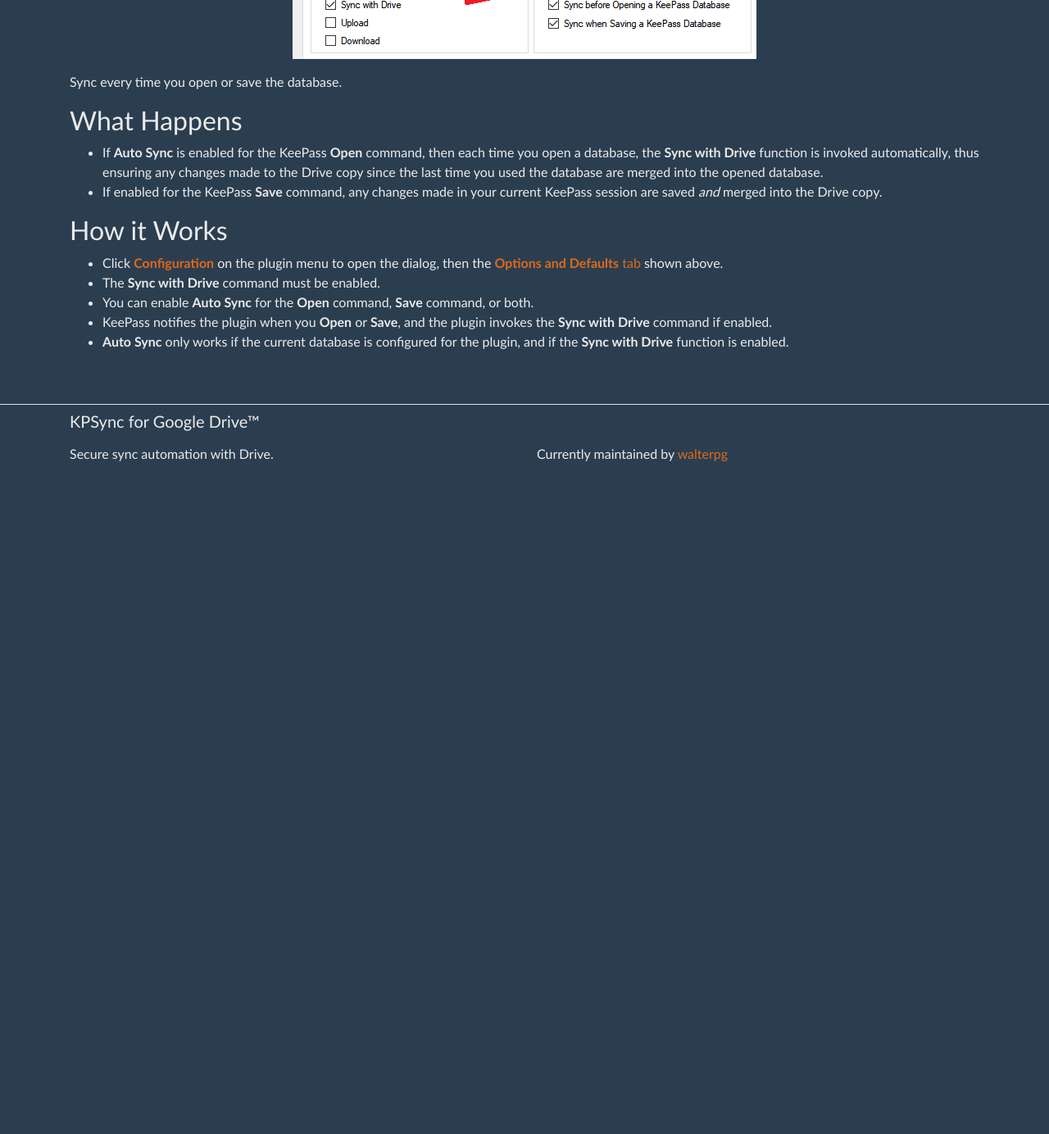
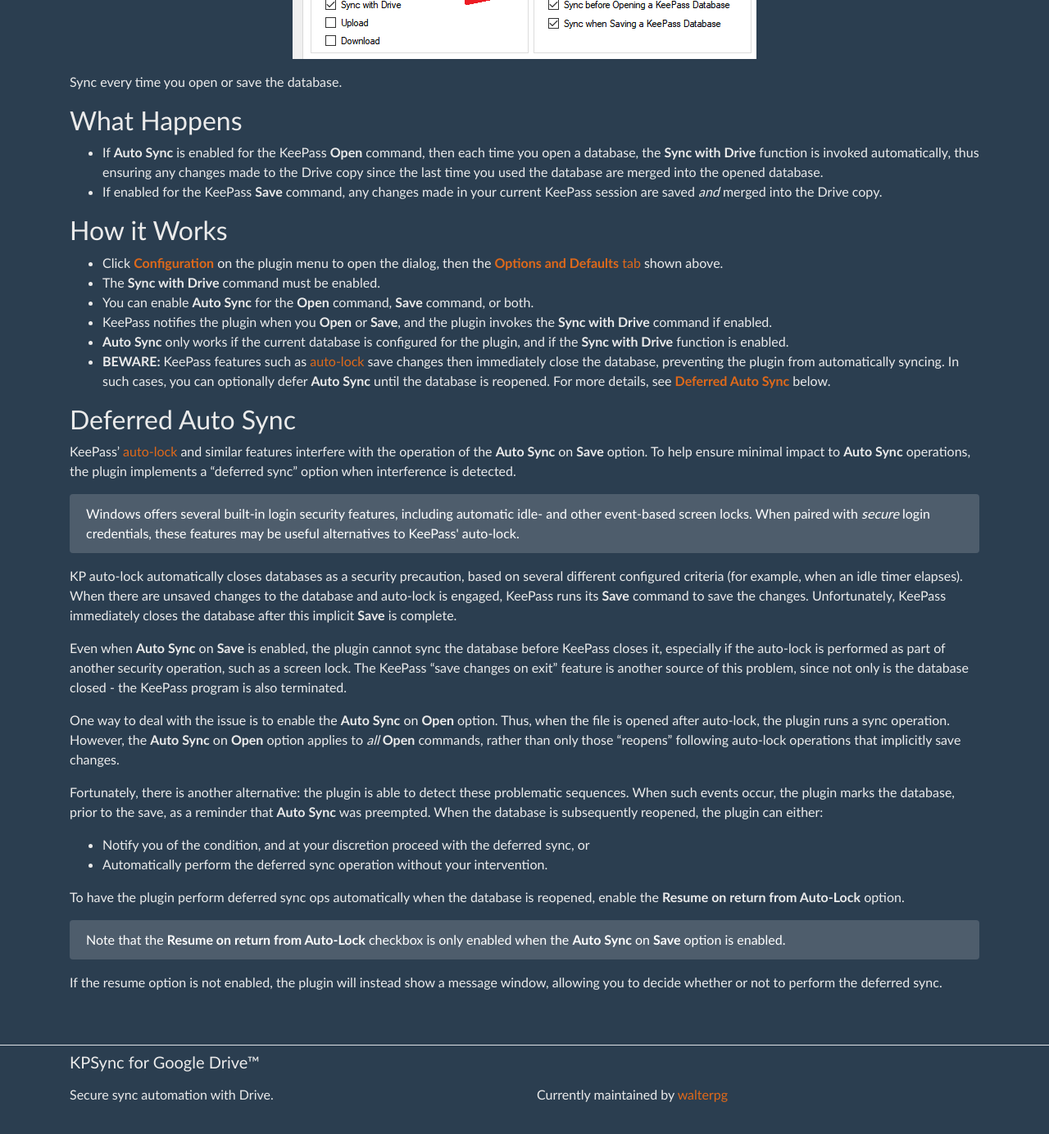
Before and after one commit to walterpg/google-drive-sync, a Jekyll site: the page built from docs/usage/autosync.md, in a window 1280 px wide and 1400 px high, scrolled down 326 px. Shown: the top 1384 px of the window at 82% size. Built offline with Jekyll 4.4.1, drawn with Linux system fonts in a browser that asks for light colours; before the commit the page ends 956 px from its top, so only the background shows below that.

Commit message:
Document KP2.48 problem.

```diff
--- a/docs/usage/autosync.md
+++ b/docs/usage/autosync.md
@@ -14,8 +14,7 @@ Sync every time you open or save the database.
 database, the **Sync with Drive** function is invoked automatically, thus
 ensuring any changes made to the Drive copy since the last time you used the
 database are merged into the opened database.
-* If enabled for the KeePass **Save** command, any changes made in your current KeePass
-session are saved *and* merged into the Drive copy.
+* If enabled for the KeePass **Save** command, any changes made in your current KeePass session are saved *and* merged into the Drive copy.
 
 ## How it Works
 * Click [**Configuration**](../install/config#configuration-window) on the
@@ -24,7 +23,32 @@ plugin menu to open the dialog, then the
 shown above.
 * The **Sync with Drive** command must be enabled.
 * You can enable **Auto Sync** for the **Open** command, **Save** command, or both.
-* KeePass notifies the plugin when you **Open** or **Save**, and the plugin invokes
-the **Sync with Drive** command if enabled.
+* KeePass notifies the plugin when you **Open** or **Save**, and the plugin invokes the **Sync with Drive** command if enabled.
 * **Auto Sync** only works if the current database is configured for the plugin,
 and if the **Sync with Drive** function is enabled.
+* **BEWARE:** KeePass features such as [auto-lock](https://keepass.info/help/base/security.html#seclocking) save changes then immediately close the database, preventing the plugin from automatically syncing.  In such cases, you can optionally defer **Auto Sync** until the database is reopened.  For more details, see [**Deferred Auto Sync**](#deferred-auto-sync) below.
+
+## Deferred Auto Sync
+KeePass' [auto-lock](https://keepass.info/help/base/security.html#seclocking) and similar features interfere with the operation of the **Auto Sync** on **Save** option.  To help ensure minimal impact to **Auto Sync** operations, the plugin implements a "deferred sync" option when interference is detected.
+
+<div class="alert alert-secondary" role="alert">
+Windows offers several built-in login security features, including automatic idle- and other event-based screen locks.  When paired with <em>secure</em> login credentials, these features may be useful alternatives to KeePass' auto-lock.
+</div>
+
+KP auto-lock automatically closes databases as a security precaution, based on several different configured criteria (for example, when an idle timer elapses).  When there are unsaved changes to the database and auto-lock is engaged, KeePass runs its **Save** command to save the changes. Unfortunately, KeePass immediately closes the database after this implicit **Save** is complete.
+
+Even when **Auto Sync** on **Save** is enabled, the plugin cannot sync the database before KeePass closes it, especially if the auto-lock is performed as part of another security operation, such as a screen lock. The KeePass "save changes on exit" feature is another source of this problem, since not only is the database closed - the KeePass program is also terminated.
+
+One way to deal with the issue is to enable the **Auto Sync** on **Open** option.  Thus, when the file is opened after auto-lock, the plugin runs a sync operation.  However, the **Auto Sync** on **Open** option applies to *all*  **Open** commands, rather than only those "reopens" following auto-lock operations that implicitly save changes.
+
+Fortunately, there is another alternative: the plugin is able to detect these problematic sequences.  When such events occur, the plugin marks the database, prior to the save, as a reminder that **Auto Sync** was preempted. When the database is subsequently reopened, the plugin can either:
+* Notify you of the condition, and at your discretion proceed with the deferred sync, or
+* Automatically perform the deferred sync operation without your intervention.
+
+To have the plugin perform deferred sync ops automatically when the database is reopened, enable the **Resume on return from Auto-Lock** option.
+
+<div class="alert alert-secondary" role="alert">
+Note that the <b>Resume on return from Auto-Lock</b> checkbox is only enabled when the <b>Auto Sync</b> on <b>Save</b> option is enabled.
+</div>
+
+If the resume option is not enabled, the plugin will instead show a message window, allowing you to decide whether or not to perform the deferred sync.
```
Also changed, not shown: docs/index.md (+6 -6 lines), docs/notices/index.md (+4 -1 lines), docs/notices/kp2-48-save.md (added, +49 -0 lines), docs/assets/img/kp2-48-dbmaint.png (added), docs/assets/img/kp2-48-error.png (added), docs/assets/img/kp2-48-pidata.png (added).
